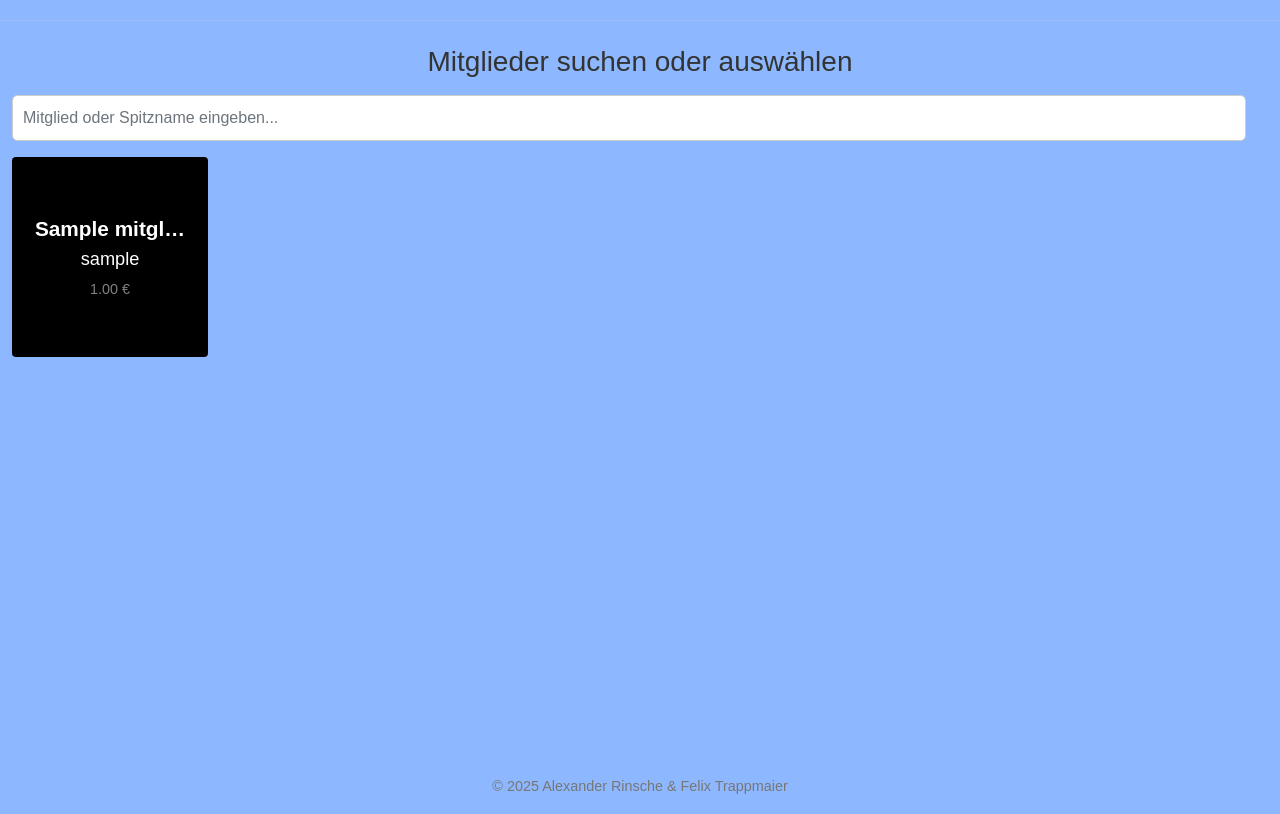
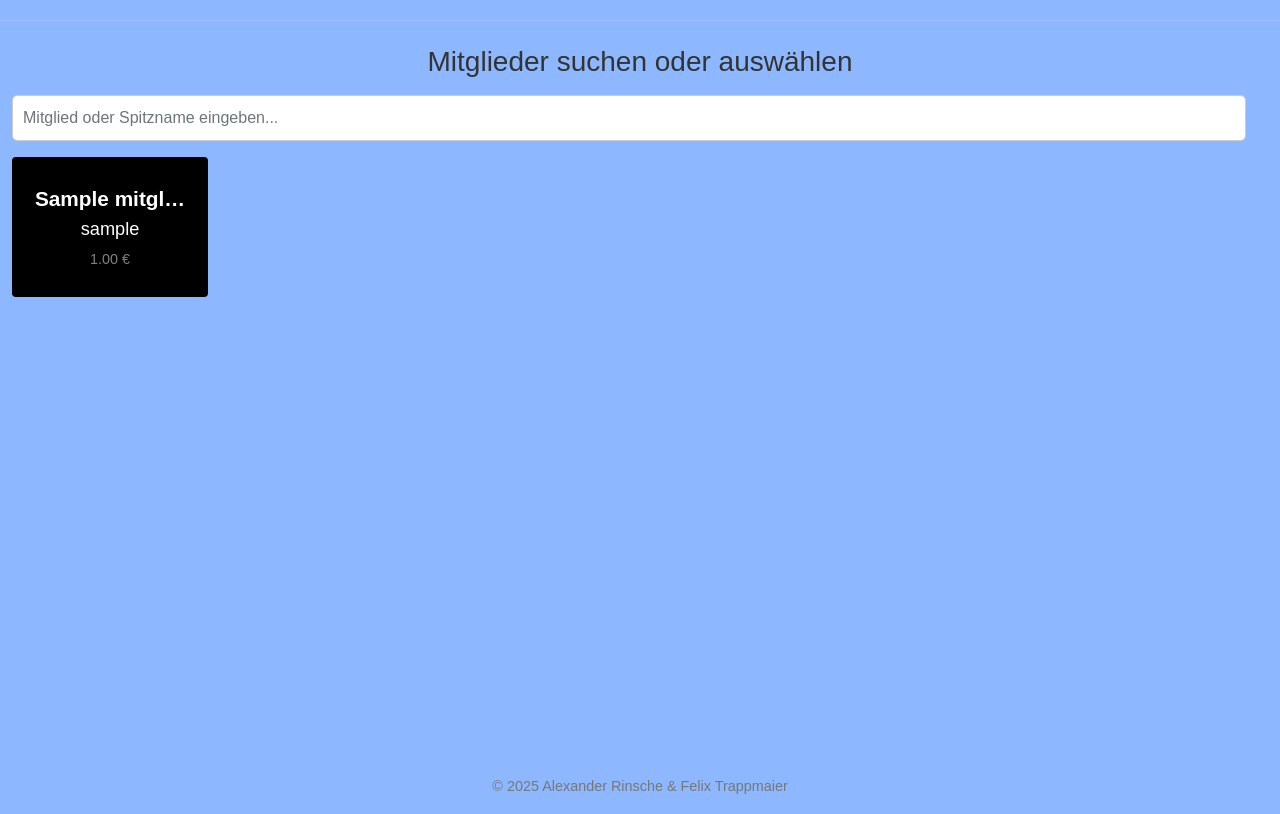
Before and after one commit to relaxin101/barsystem, a Flask app: page / in a window 1280 px wide. Shown: the part 138-952 px from the top of the page. Run offline with Flask 3, Linux system fonts and the light colour scheme; tables that the repository leaves empty hold one stand-in row (values such as "Sample post"); parts of the project's set-up code (start-up, migrations or seed data) failed here and were passed over.

Commit message:
proper box treatment on bar homepage

```diff
--- a/templates/bar/bar_interface.html
+++ b/templates/bar/bar_interface.html
@@ -11,7 +11,7 @@
   />
 
   <!-- Scrollbarer Grid-Bereich -->
-  <div id="members-grid" class="row g-3 flex-grow-1 overflow-auto"></div>
+  <div id="members-grid" class="row g-3 overflow-auto"></div>
 </div>
 
 <script>
```
